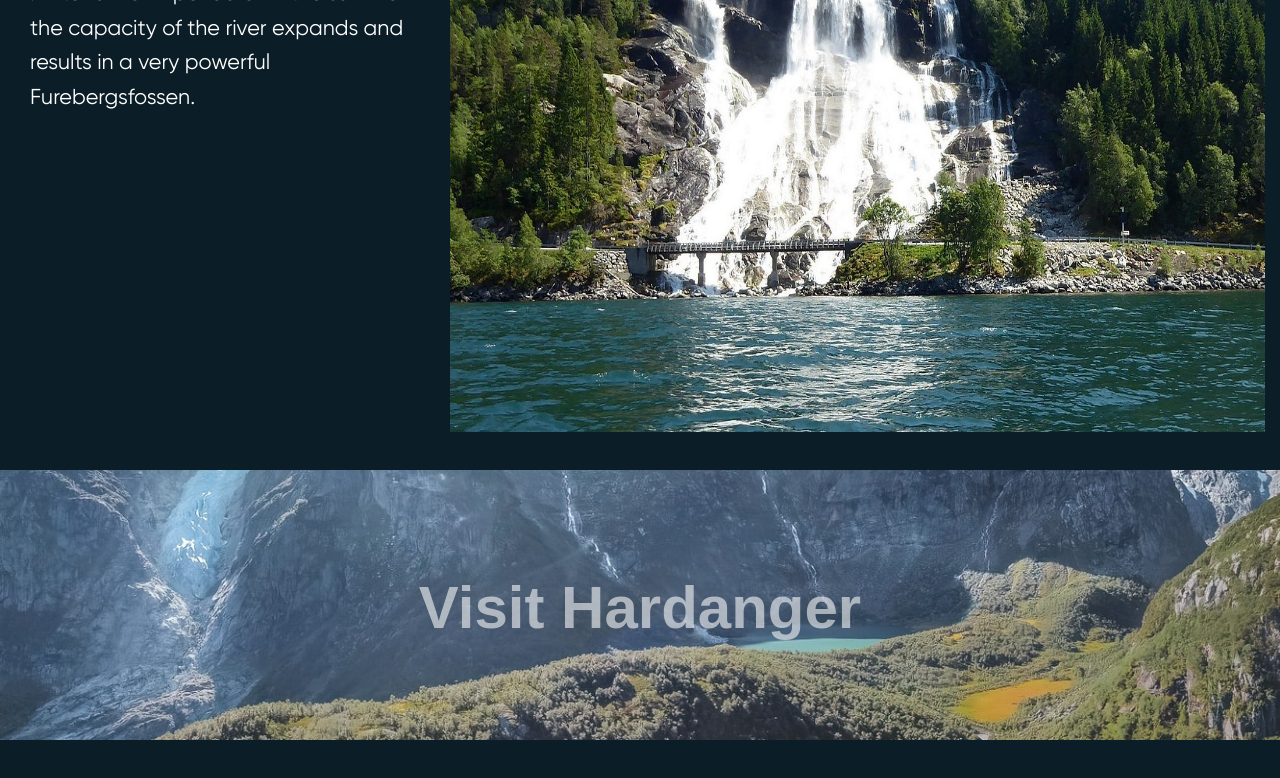
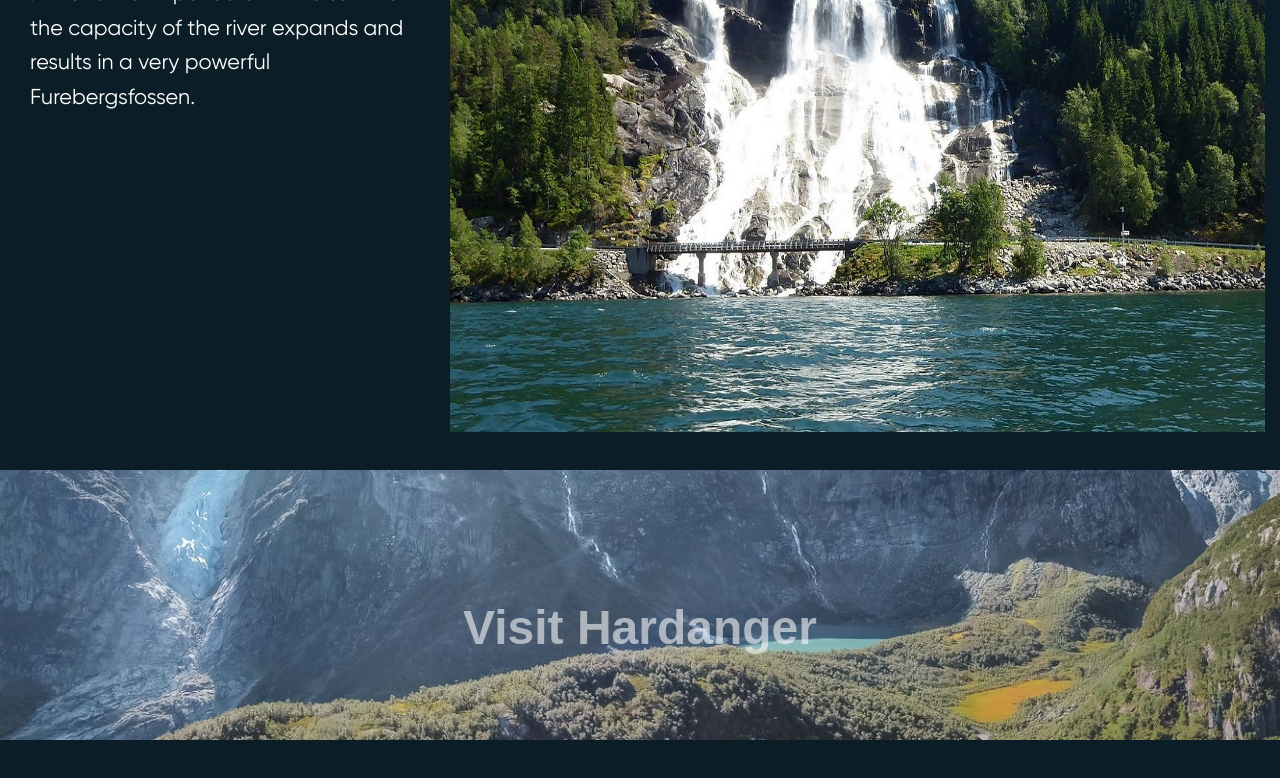
Before and after one commit to pachocki/Hardanger, a plain HTML site: page index.html in a window 1280 px wide. Shown: the part 8226-9004 px from the top of the page. Drawn offline with nearby package versions, Linux system fonts and the light colour scheme; a script that the page names is missing.

Commit message:
Update style.css

```diff
--- a/css/style.css
+++ b/css/style.css
@@ -390,8 +390,8 @@ a:hover{
 }
 .parallax-visit h1 {
     text-align: center;
-    padding-top: 1.5em;
-    font-size: 5rem;
+    padding-top: 2.5em;
+    font-size: 4rem;
     color:#ffffff91;
 }
 
```
